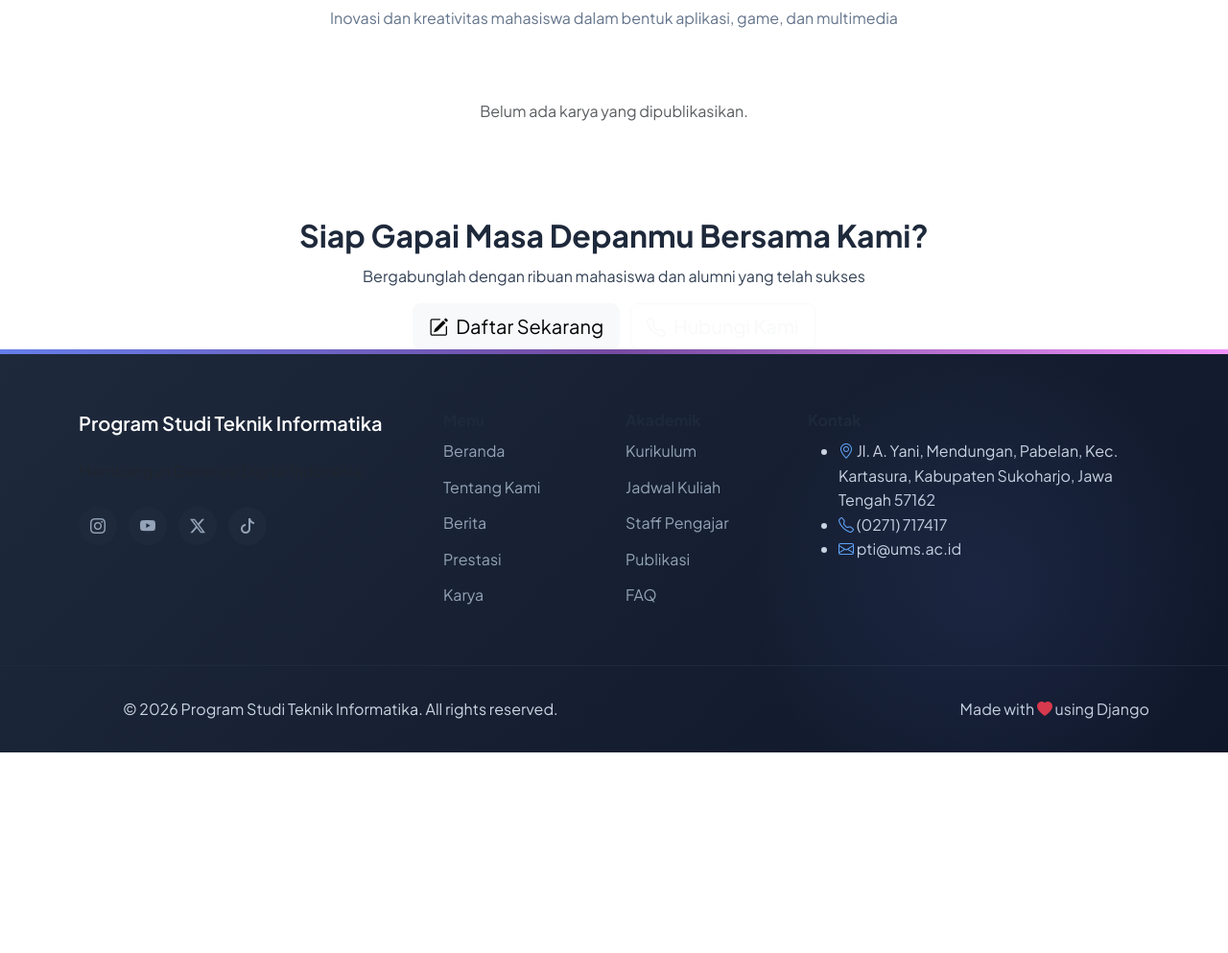
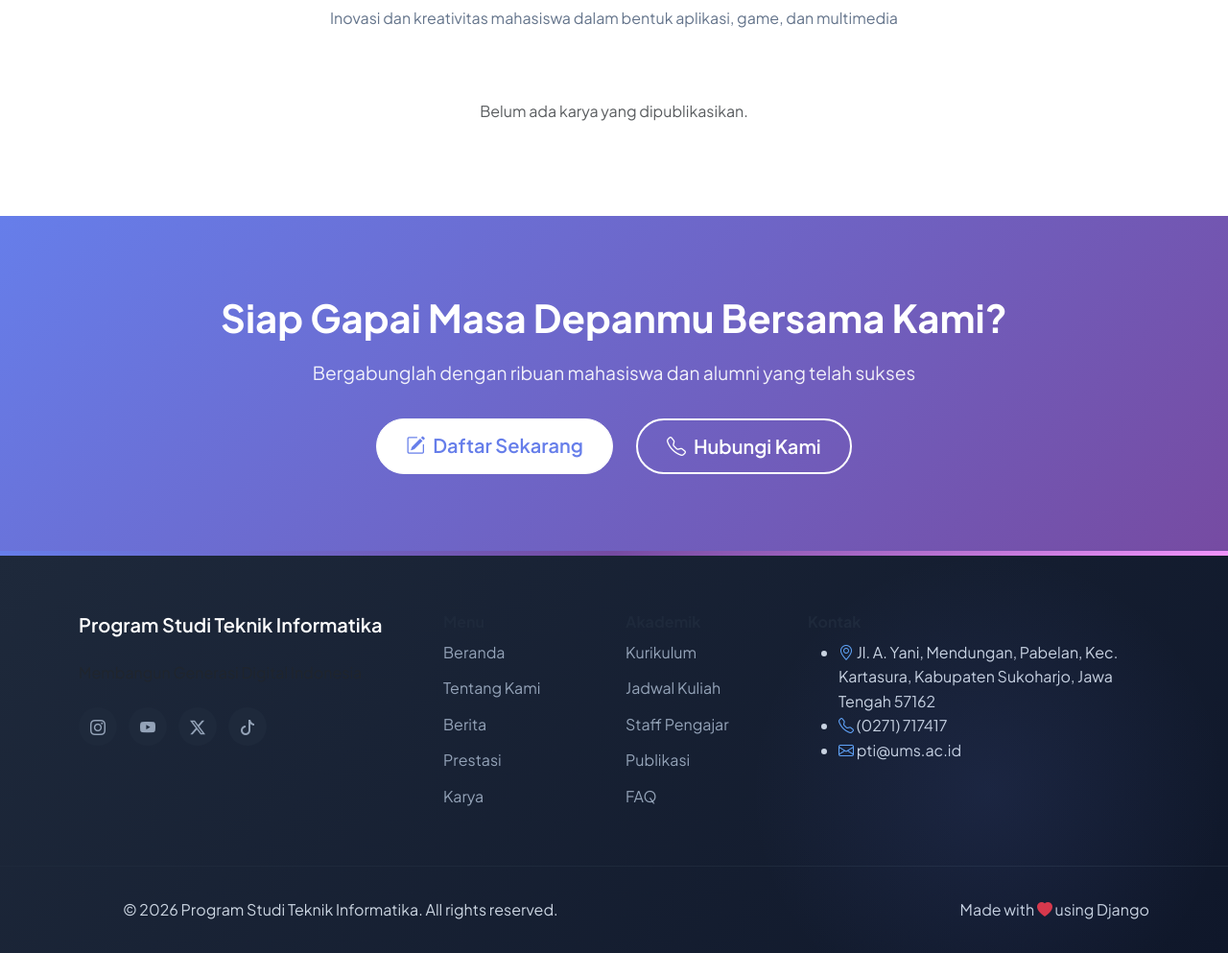
Before and after one commit to meilanaafifm/project_akhir, a Django app: page / in a window 1280 px wide. Shown: the part 2580-3573 px from the top of the page at 96% size. Before the commit the page ends 3364 px from the top, so only its background shows below. Run offline with Django 5.2, Linux system fonts and the light colour scheme; data comes from the database, SQL or seed files in the repository; data that the repository does not hold is empty.

Commit message:
Add CTA section styling

```diff
--- a/static/css/style.css
+++ b/static/css/style.css
@@ -2219,3 +2219,63 @@ h6 { font-size: 1rem; }
 .page-header.kontak-page {
     background: linear-gradient(135deg, #667eea 0%, #764ba2 100%);
 }
+
+/* CTA Section */
+.cta-section {
+    background: linear-gradient(135deg, #667eea 0%, #764ba2 100%);
+    padding: 80px 0;
+    position: relative;
+    z-index: 1;
+}
+
+.cta-content {
+    color: #fff;
+}
+
+.cta-title {
+    font-size: 2.5rem;
+    font-weight: 700;
+    margin-bottom: 1rem;
+    color: #fff;
+}
+
+.cta-subtitle {
+    font-size: 1.2rem;
+    opacity: 0.9;
+    margin-bottom: 2rem;
+    color: #fff;
+}
+
+.cta-buttons {
+    display: flex;
+    justify-content: center;
+    gap: 1rem;
+    flex-wrap: wrap;
+}
+
+.cta-buttons .btn {
+    padding: 12px 30px;
+    font-weight: 600;
+    border-radius: 50px;
+}
+
+.cta-buttons .btn-light {
+    background: #fff;
+    color: #667eea;
+}
+
+.cta-buttons .btn-light:hover {
+    background: #f0f0f0;
+    transform: translateY(-2px);
+}
+
+.cta-buttons .btn-outline-light {
+    border: 2px solid #fff;
+    color: #fff;
+}
+
+.cta-buttons .btn-outline-light:hover {
+    background: #fff;
+    color: #667eea;
+    transform: translateY(-2px);
+}
```
